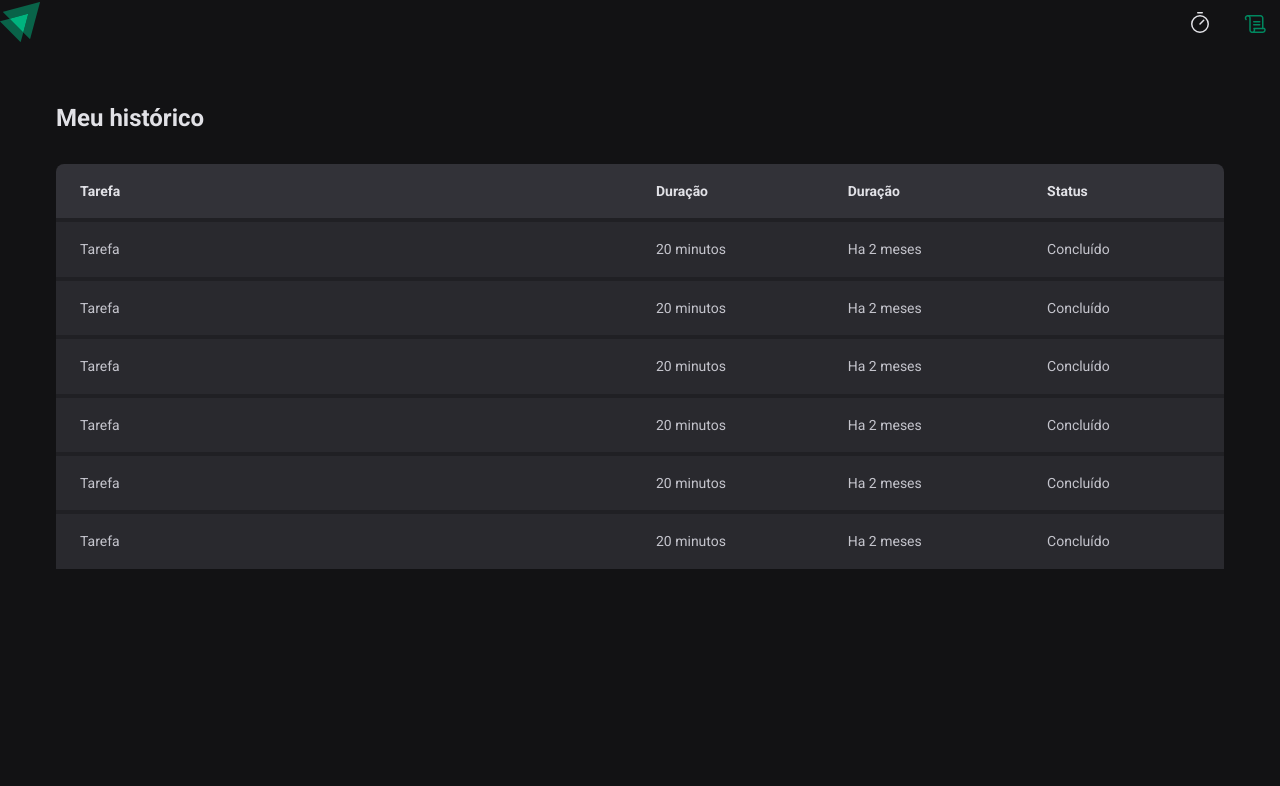
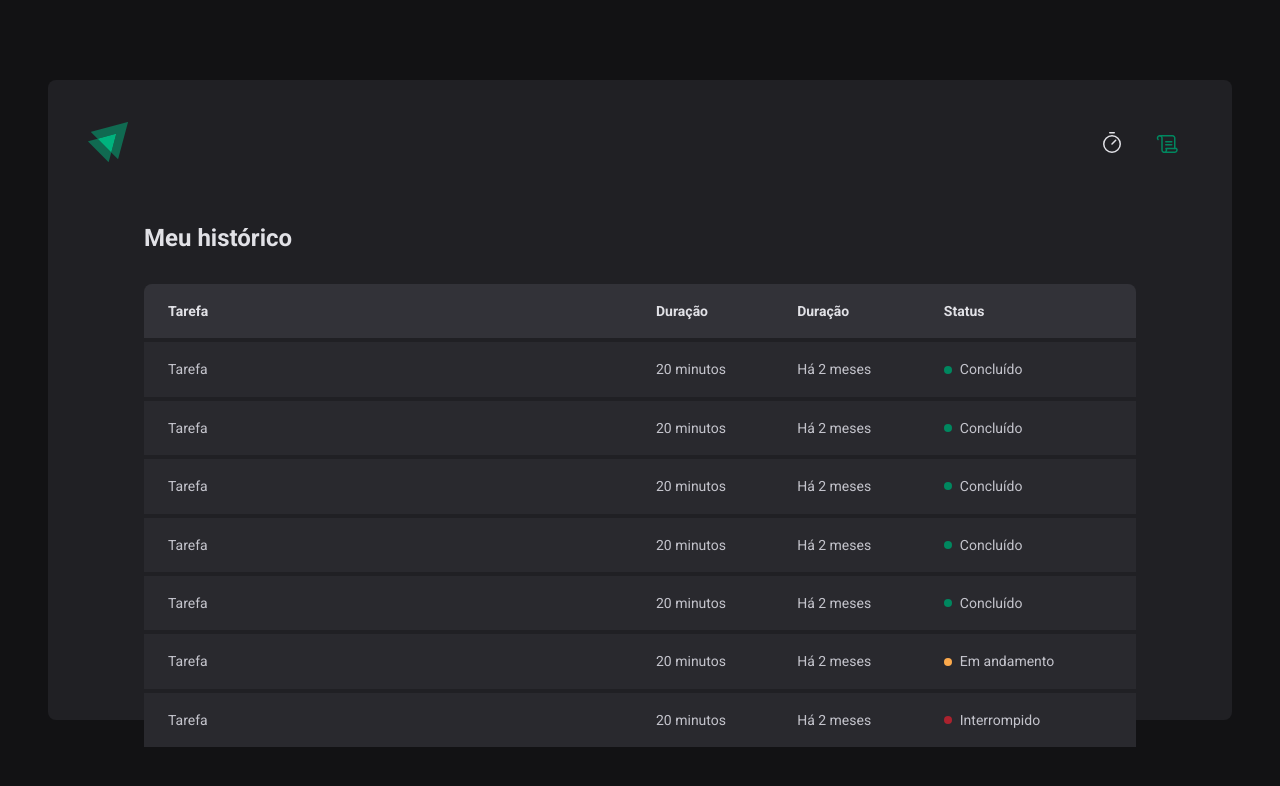
Before and after one commit to tamires-galvao/ignite-pomodoro-timer, a React (Vite) app: page /history in a window 1280 px wide. Shown: the top 786 px of the page. Built offline with nearby package versions, Linux system fonts and the light colour scheme.

Commit message:
add Status e melhorando layout

```diff
--- a/src/components/Header/index.tsx
+++ b/src/components/Header/index.tsx
@@ -1,7 +1,9 @@
 import { HeaderContainer } from './styles'
+import { Scroll, Timer } from 'phosphor-react'
+
 import logoIgnite from '../../assets/logo-ignite.svg'
 import { NavLink } from 'react-router-dom'
-import { Scroll, Timer } from 'phosphor-react'
+
 export function Header() {
   return (
     <HeaderContainer>
@@ -9,10 +11,10 @@
         <img src={logoIgnite} alt="" />
       </span>
       <nav>
-        <NavLink title="Timer" to="/">
+        <NavLink to="/" title="Timer">
           <Timer size={24} />
         </NavLink>
-        <NavLink title="History" to="/history">
+        <NavLink to="/history" title="Histórico">
           <Scroll size={24} />
         </NavLink>
       </nav>
--- a/src/components/Header/styles.ts
+++ b/src/components/Header/styles.ts
@@ -2,8 +2,9 @@
 
 export const HeaderContainer = styled.header`
   display: flex;
+  align-items: center;
   justify-content: space-between;
-  align-items: center;
+
   nav {
     display: flex;
     gap: 0.5rem;
@@ -15,9 +16,12 @@
       display: flex;
       justify-content: center;
       align-items: center;
+
       color: ${(props) => props.theme['gray-100']};
+
       border-top: 3px solid transparent;
       border-bottom: 3px solid transparent;
+
       &:hover {
         border-bottom: 3px solid ${(props) => props.theme['green-500']};
       }
--- a/src/layouts/DefaultLayout/index.tsx
+++ b/src/layouts/DefaultLayout/index.tsx
@@ -1,11 +1,13 @@
 import { Outlet } from 'react-router-dom'
 import { Header } from '../../components/Header'
 
+import { LayoutContainer } from './styles'
+
 export function DefaultLayout() {
   return (
-    <>
+    <LayoutContainer>
       <Header />
       <Outlet />
-    </>
+    </LayoutContainer>
   )
 }
--- a/src/layouts/DefaultLayout/styles.ts
+++ b/src/layouts/DefaultLayout/styles.ts
@@ -1,6 +1,6 @@
 import styled from 'styled-components'
 
-export const Container = styled.div`
+export const LayoutContainer = styled.div`
   max-width: 74rem;
   height: calc(100vh - 10rem);
   margin: 5rem auto;
@@ -8,6 +8,7 @@
 
   background: ${(props) => props.theme['gray-800']};
   border-radius: 8px;
+
   display: flex;
   flex-direction: column;
 `
--- a/src/pages/History/index.tsx
+++ b/src/pages/History/index.tsx
@@ -1,8 +1,10 @@
-import { HistoryContainer, HistoryList } from './styles'
+import { HistoryContainer, HistoryList, Status } from './styles'
+
 export function History() {
   return (
     <HistoryContainer>
       <h1>Meu histórico</h1>
+
       <HistoryList>
         <table>
           <thead>
@@ -17,38 +19,58 @@
             <tr>
               <td>Tarefa</td>
               <td>20 minutos</td>
-              <td>Ha 2 meses</td>
-              <td>Concluído</td>
+              <td>Há 2 meses</td>
+              <td>
+                <Status statuscolor="green">Concluído</Status>
+              </td>
             </tr>
             <tr>
               <td>Tarefa</td>
               <td>20 minutos</td>
-              <td>Ha 2 meses</td>
-              <td>Concluído</td>
+              <td>Há 2 meses</td>
+              <td>
+                <Status statuscolor="green">Concluído</Status>
+              </td>
             </tr>
             <tr>
               <td>Tarefa</td>
               <td>20 minutos</td>
-              <td>Ha 2 meses</td>
-              <td>Concluído</td>
+              <td>Há 2 meses</td>
+              <td>
+                <Status statuscolor="green">Concluído</Status>
+              </td>
             </tr>
             <tr>
               <td>Tarefa</td>
               <td>20 minutos</td>
-              <td>Ha 2 meses</td>
-              <td>Concluído</td>
+              <td>Há 2 meses</td>
+              <td>
+                <Status statuscolor="green">Concluído</Status>
+              </td>
             </tr>
             <tr>
               <td>Tarefa</td>
               <td>20 minutos</td>
-              <td>Ha 2 meses</td>
-              <td>Concluído</td>
+              <td>Há 2 meses</td>
+              <td>
+                <Status statuscolor="green">Concluído</Status>
+              </td>
             </tr>
             <tr>
               <td>Tarefa</td>
               <td>20 minutos</td>
-              <td>Ha 2 meses</td>
-              <td>Concluído</td>
+              <td>Há 2 meses</td>
+              <td>
+                <Status statuscolor="yellow">Em andamento</Status>
+              </td>
+            </tr>
+            <tr>
+              <td>Tarefa</td>
+              <td>20 minutos</td>
+              <td>Há 2 meses</td>
+              <td>
+                <Status statuscolor="red">Interrompido</Status>
+              </td>
             </tr>
           </tbody>
         </table>
--- a/src/pages/History/styles.ts
+++ b/src/pages/History/styles.ts
@@ -3,13 +3,16 @@
 export const HistoryContainer = styled.main`
   flex: 1;
   padding: 3.5rem;
+
   display: flex;
   flex-direction: column;
+
   h1 {
     font-size: 1.5rem;
     color: ${(props) => props.theme['gray-100']};
   }
 `
+
 export const HistoryList = styled.div`
   flex: 1;
   overflow: auto;
@@ -19,17 +22,20 @@
     width: 100%;
     border-collapse: collapse;
     min-width: 600px;
+
     th {
-      background: ${(props) => props.theme['gray-600']};
+      background-color: ${(props) => props.theme['gray-600']};
       padding: 1rem;
       text-align: left;
       color: ${(props) => props.theme['gray-100']};
       font-size: 0.875rem;
       line-height: 1.6;
+
       &:first-child {
         border-top-left-radius: 8px;
         padding-left: 1.5rem;
       }
+
       &:last-child {
         border-top-right-radius: 8px;
         padding-right: 1.5rem;
@@ -37,18 +43,45 @@
     }
 
     td {
-      background: ${(props) => props.theme['gray-700']};
+      background-color: ${(props) => props.theme['gray-700']};
       border-top: 4px solid ${(props) => props.theme['gray-800']};
       padding: 1rem;
       font-size: 0.875rem;
       line-height: 1.6;
+
       &:first-child {
         width: 50%;
         padding-left: 1.5rem;
       }
+
       &:last-child {
         padding-right: 1.5rem;
       }
     }
   }
 `
+
+const STATUS_COLORS = {
+  yellow: 'yellow-500',
+  green: 'green-500',
+  red: 'red-500',
+} as const
+
+interface StatusProps {
+  statuscolor: keyof typeof STATUS_COLORS
+}
+export const Status = styled.span.withConfig({
+  shouldForwardProp: (prop) => prop === 'statuscolor' || prop === 'children',
+}) <StatusProps>`
+  display: flex;
+  align-items: center;
+  gap: 0.5rem;
+
+  &::before {
+    content: '';
+    width: 0.5rem;
+    height: 0.5rem;
+    border-radius: 50%;
+    background: ${(props) => props.theme[STATUS_COLORS[props.statuscolor]]};
+  }
+`
```
